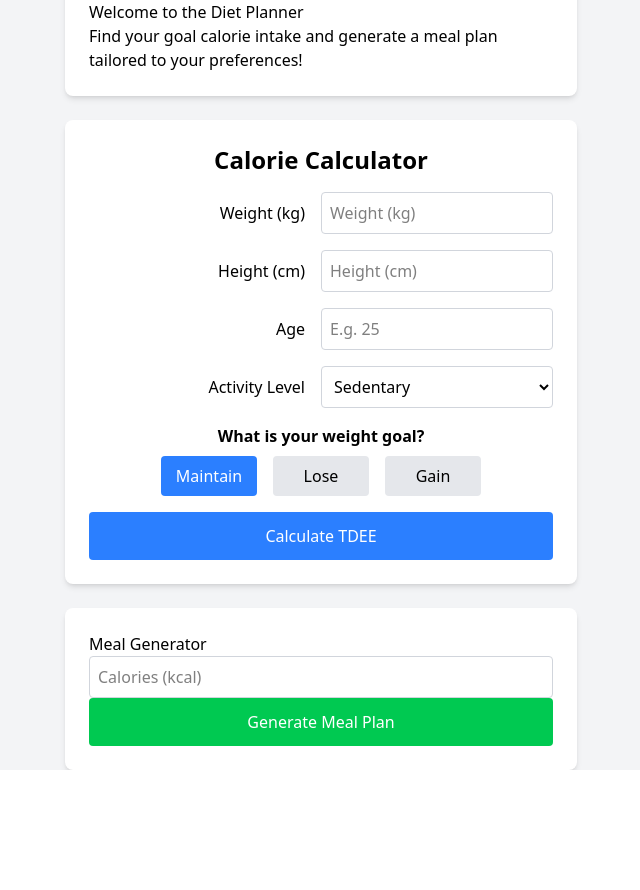
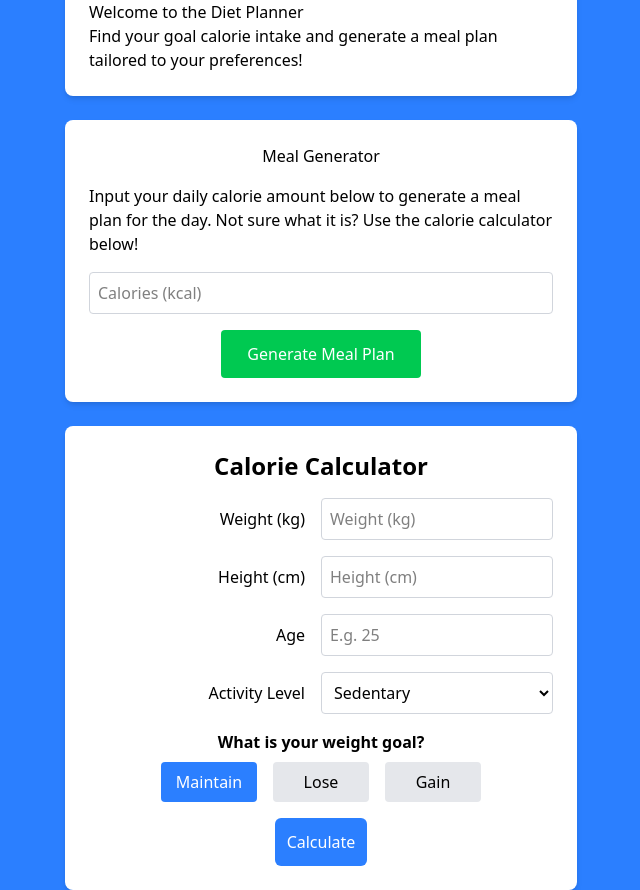
Before and after one commit to mkch8/DietPlanner, a React (Vite) app in the folder frontend/: page / in a window 1280 px wide. Shown: the part 120-1010 px from the top of the page, without its empty margins (319-959 px from the left). Before the commit the page ends 890 px from the top, so only its background shows below. Built offline with nearby package versions, Linux system fonts and the light colour scheme.

Commit message:
Page formatting and re-ordering of components

```diff
--- a/frontend/src/App.jsx
+++ b/frontend/src/App.jsx
@@ -3,12 +3,10 @@ import Header from './components/header';
 import Welcome from './components/Welcome';
 import TDEECalculator from './components/TDEECalculator';
 import MealGenerator from './components/MealGenerator';
-// import MealPlanForm from './components/MealPlanForm';
-
 
 const App = () => {
   return (
-    <div className="flex flex-col space-y-6 bg-gray-100 min-h-screen">
+    <div className="flex flex-col space-y-6 bg-blue-500 min-h-screen">
       <div>
         <Header />
       </div>
@@ -16,10 +14,10 @@ const App = () => {
         <Welcome />
       </div>
       <div>
-        <TDEECalculator />
+        <MealGenerator />
       </div>
       <div>
-        <MealGenerator />
+        <TDEECalculator />
       </div>
     </div>
   )
--- a/frontend/src/components/MealGenerator.jsx
+++ b/frontend/src/components/MealGenerator.jsx
@@ -23,8 +23,11 @@ const MealGenerator = () => {
     };
 
     return (
-        <div className="max-w-lg mx-auto bg-white p-6 rounded-lg shadow-md">
-            <h1>Meal Generator</h1>
+        <div className="flex flex-col gap-4 max-w-lg mx-auto bg-white bg-white p-6 rounded-lg shadow-md">
+            <h1 className='flex justify-center'>
+                Meal Generator
+            </h1>
+            <p>Input your daily calorie amount below to generate a meal plan for the day. Not sure what it is? Use the calorie calculator below!</p>
             <input
                 type = "number"
                 name = "calories"
@@ -32,9 +35,11 @@ const MealGenerator = () => {
                 className="border border-gray-300 p-2 rounded w-full"
                 onChange={(event) => setCalories(event.target.value)}
             />
-            <button onClick={fetchMealPlan} className="bg-green-500 text-white p-3 rounded w-full">
-                Generate Meal Plan
-            </button>
+            <div className='flex justify-center'>
+                <button onClick={fetchMealPlan} className="bg-green-500 text-white p-3 rounded w-50">
+                    Generate Meal Plan
+                </button>
+            </div>
             {mealPlan && (
                 <div>
                     <ul>
--- a/frontend/src/components/TDEECalculator.jsx
+++ b/frontend/src/components/TDEECalculator.jsx
@@ -198,9 +198,11 @@ const TDEECalculator = () => {
         )}
 
         {/* Calculate Button */}
-        <button onClick={calculateTDEE} className="bg-blue-500 text-white p-3 rounded w-full">
-          Calculate TDEE
-        </button>
+        <div className='flex justify-center gap-4'>
+          <button onClick={calculateTDEE} className="bg-blue-500 text-center text-white p-3 rounded-md w-auto">
+            Calculate
+          </button>
+        </div>
 
         {/* Display TDEE */}
         {tdee && <p className="text-center text-lg font-bold mt-4">Your goal is <span style={{color: '#ff0000'}}>{tdee}</span> calories per day!</p>}
```
